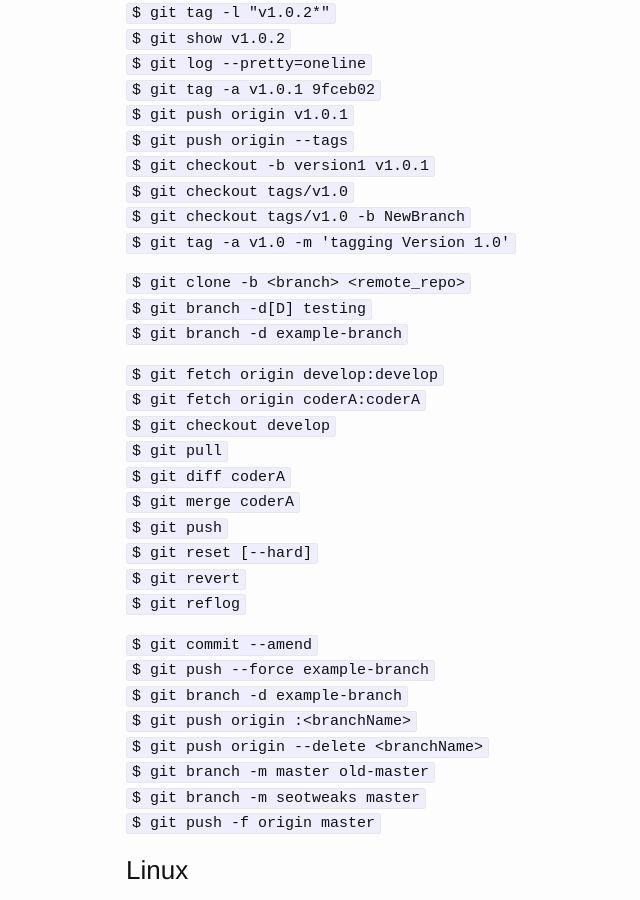
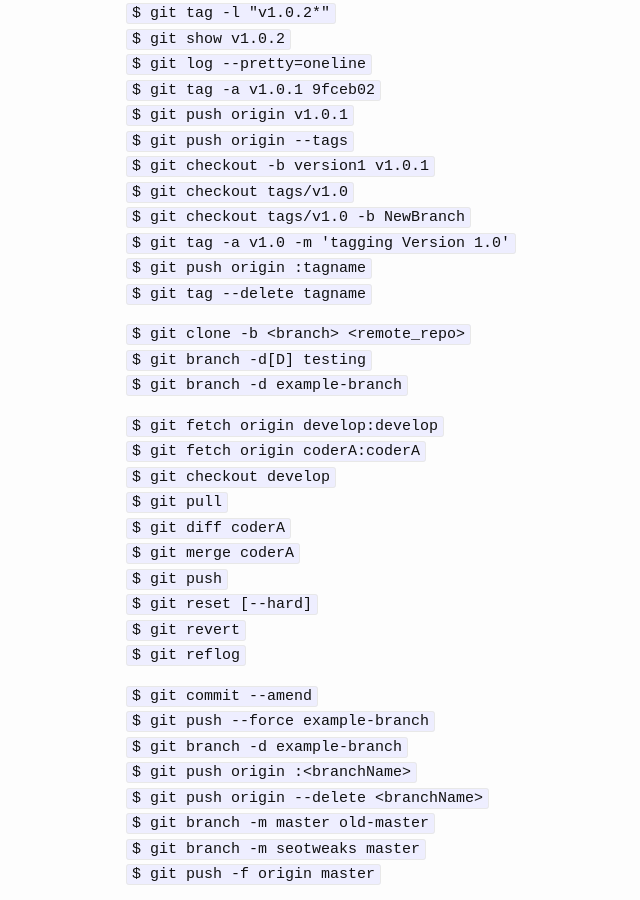
Before and after one commit to GeekRRK/GeekRRK.github.io, a Jekyll site: the page built from _posts/2015-12-15-Frequent commands.md, in a window 1280 px wide and 900 px high, scrolled down 1299 px. Shown: the whole window, without its empty margins (144-784 px from the left). Built offline with Jekyll 4.4.1, drawn with Linux system fonts in a browser that asks for light colours.

Commit message:
Update 2015-12-15-Frequent commands.md

```diff
--- a/_posts/2015-12-15-Frequent commands.md
+++ b/_posts/2015-12-15-Frequent commands.md
@@ -58,6 +58,8 @@ Sync with author after fork
 `$ git checkout tags/v1.0`
 `$ git checkout tags/v1.0 -b NewBranch`
 `$ git tag -a v1.0 -m 'tagging Version 1.0'`
+`$ git push origin :tagname`
+`$ git tag --delete tagname`
 
 `$ git clone -b <branch> <remote_repo>`
 `$ git branch -d[D] testing`
```
